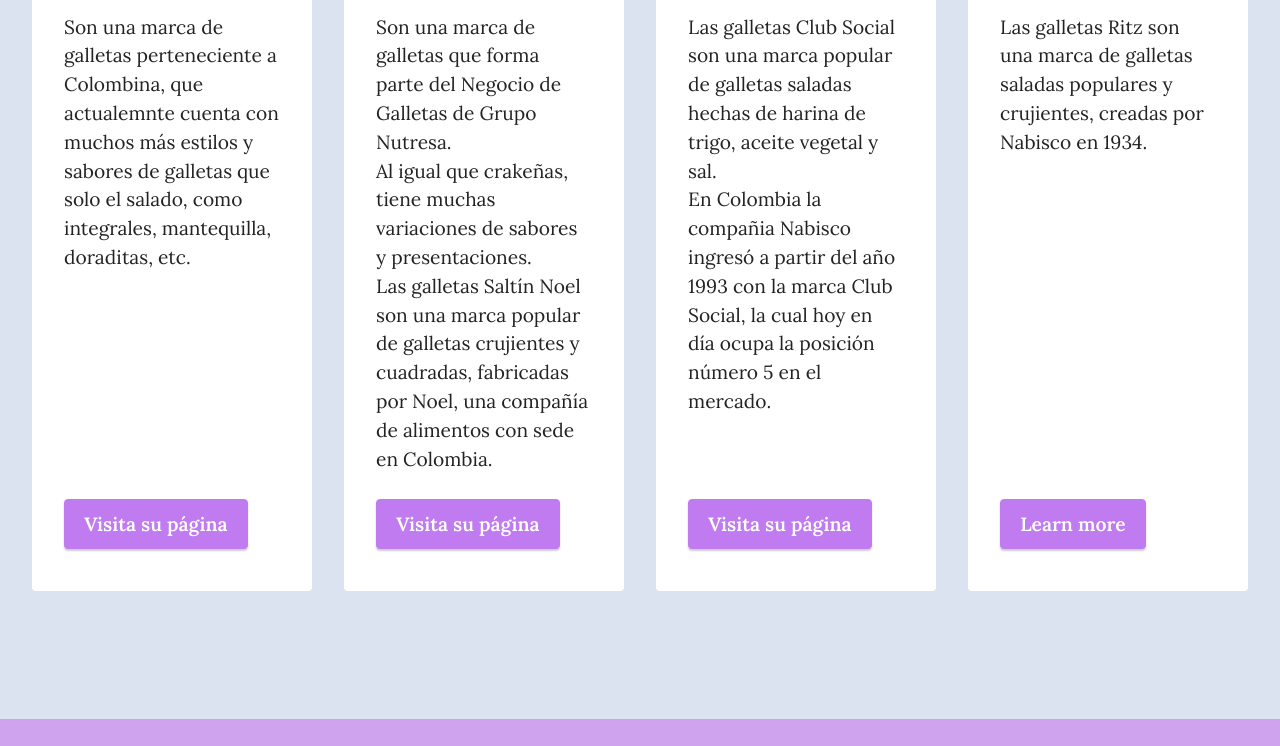
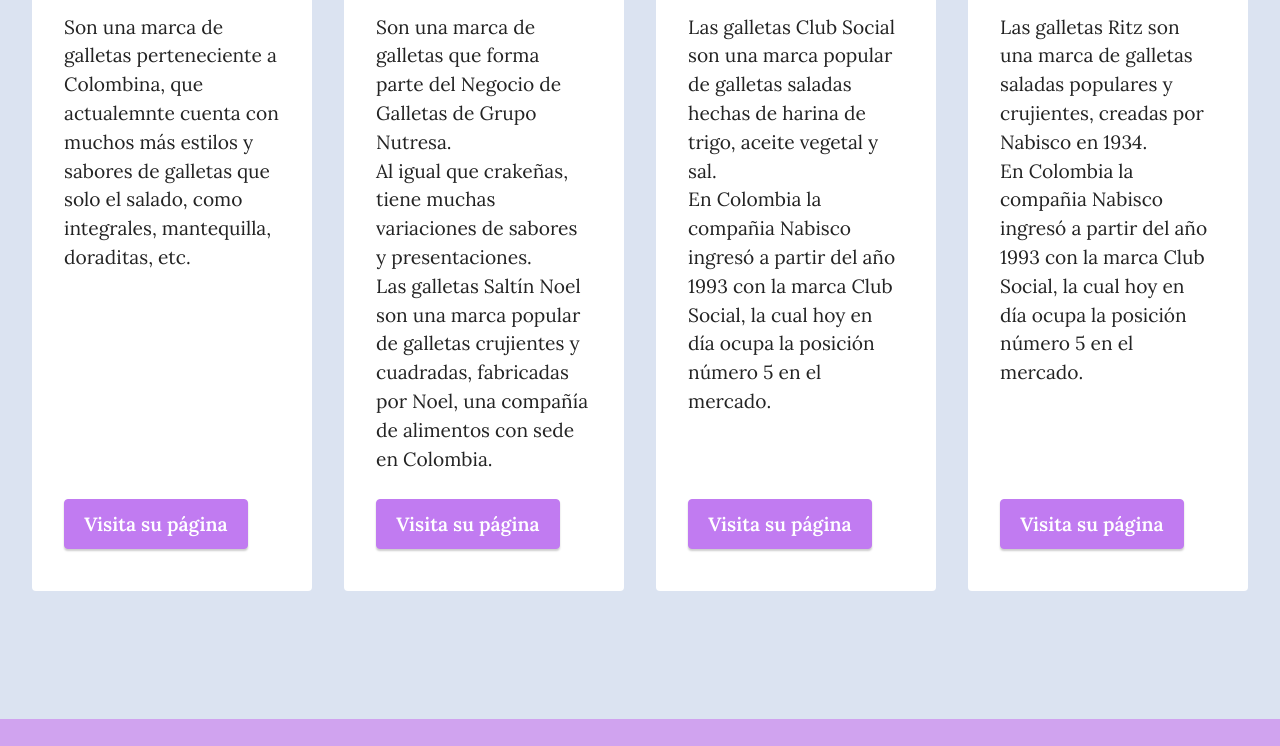
Before and after one commit to lauralopez2005/GALLETAS, a plain HTML site: page GalletasSaladas.html in a window 1280 px wide. Shown: the part 641-1387 px from the top of the page. Drawn offline with Linux system fonts and the light colour scheme.

Commit message:
version 4

```diff
--- a/GalletasSaladas.html
+++ b/GalletasSaladas.html
@@ -118,20 +118,17 @@
             <div class="item features-image сol-12 col-md-6 col-lg-3">
                 <div class="item-wrapper">
                     <div class="item-img">
-                        <img src="assets/images/galletas Rizt.jpg" alt="Mobirise Website Builder" title="">
+                        <img src="assets/images/galletas Rizt.jpg"  alt="Mobirise Website Builder">
                     </div>
                     <div class="item-content">
-                        <h5 class="item-title mbr-fonts-style display-5">
-                            <strong>Rizt</strong></h5>
+                        <h5 class="item-title mbr-fonts-style display-5"><strong>Rizt</strong></h5>
 
                         <p class="mbr-text mbr-fonts-style mt-3 display-7">
-                            Las galletas Ritz son una marca de galletas saladas populares y crujientes, creadas por Nabisco en 1934. <br></p>
+                            Las galletas Ritz son una marca de galletas saladas populares y crujientes, creadas por Nabisco en 1934.  <br>En Colombia la compañia Nabisco ingresó a partir del año 1993 con la marca Club Social, la cual hoy en día ocupa la posición número 5 en el mercado. <br></p>
                     </div>
-                    <div class="mbr-section-btn item-footer mt-2">
-                        <a href="" class="btn btn-primary item-btn display-7" target="_blank">Learn
-                            more</a>
-                    </div>
+                    <div class="mbr-section-btn item-footer mt-2"><a href="..." class="btn btn-primary item-btn display-7" target="_blank">Visita su página</a></div>
                 </div>
+            </div>
             </div>
         </div>
     </div>
```
